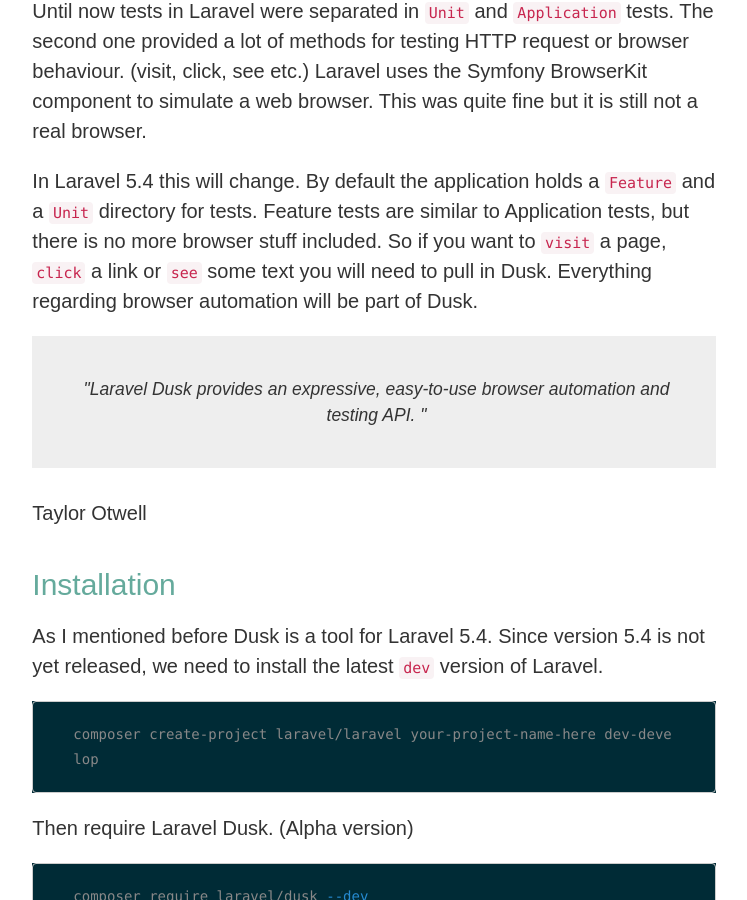
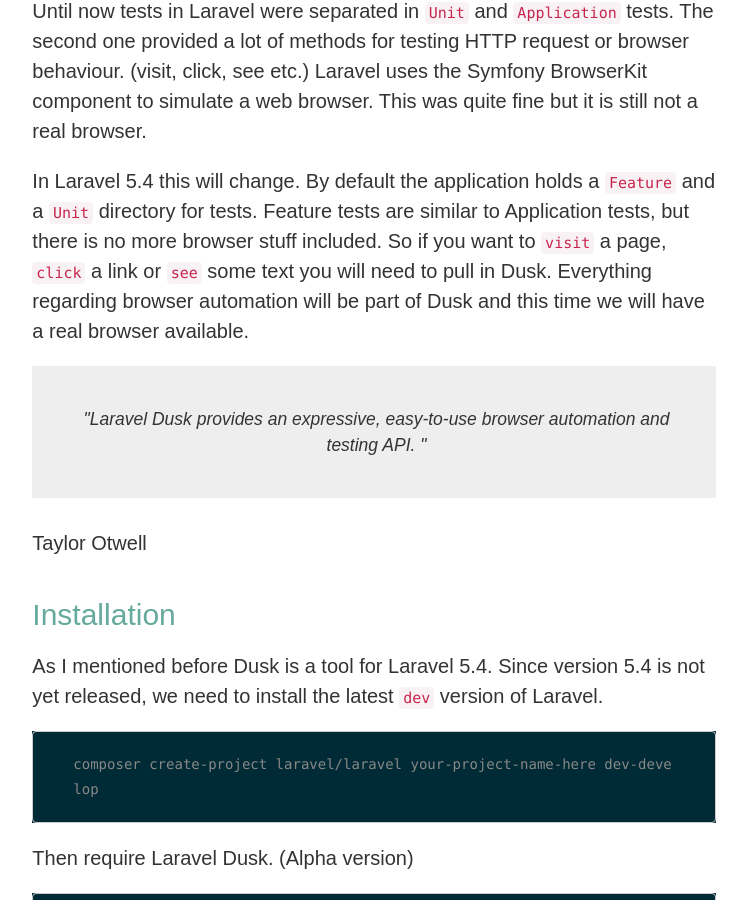
Before and after one commit to christophrumpel/christophrumpel.github.io, a Jekyll site: the page built from _posts/2017-01-17-Browser-Tests-with-Laravel-Dusk.md, in a window 1280 px wide and 900 px high, scrolled down 988 px. Shown: the whole window, without its empty margins (266-1013 px from the left). Built offline with Jekyll 4.4.1, drawn with Linux system fonts in a browser that asks for light colours; some web fonts are replaced; comment, search, counter and statistics services are not loaded; some of the changed text lies outside the part shown.

Commit message:
updatearticle

```diff
--- a/_posts/2017-01-17-Browser-Tests-with-Laravel-Dusk.md
+++ b/_posts/2017-01-17-Browser-Tests-with-Laravel-Dusk.md
@@ -21,7 +21,7 @@
 With the upcoming release there will be also a change in Laravel testing. Until now tests in Laravel were separated in `Unit` and `Application` tests. The second one provided a lot of methods for testing HTTP request or browser behaviour. (visit, click, see etc.) Laravel uses the Symfony BrowserKit component to simulate a web browser. This was quite fine but it is still not a real browser.
 
 
-In Laravel 5.4 this will change. By default the application holds a `Feature` and a `Unit` directory for tests. Feature tests are similar to Application tests, but there is no more browser stuff included. So if you want to `visit` a page, `click` a link or `see` some text you will need to pull in Dusk. Everything regarding browser automation will be part of Dusk.
+In Laravel 5.4 this will change. By default the application holds a `Feature` and a `Unit` directory for tests. Feature tests are similar to Application tests, but there is no more browser stuff included. So if you want to `visit` a page, `click` a link or `see` some text you will need to pull in Dusk. Everything regarding browser automation will be part of Dusk and this time we will have a real browser available.
 
 <blockquote>Laravel Dusk provides an expressive, easy-to-use browser automation and testing API. </blockquote>
 <p class="quote-author">Taylor Otwell</p>
```
Also changed, not shown: other parts of _posts/2017-01-17-Browser-Tests-with-Laravel-Dusk.md (+11 -1 lines).
